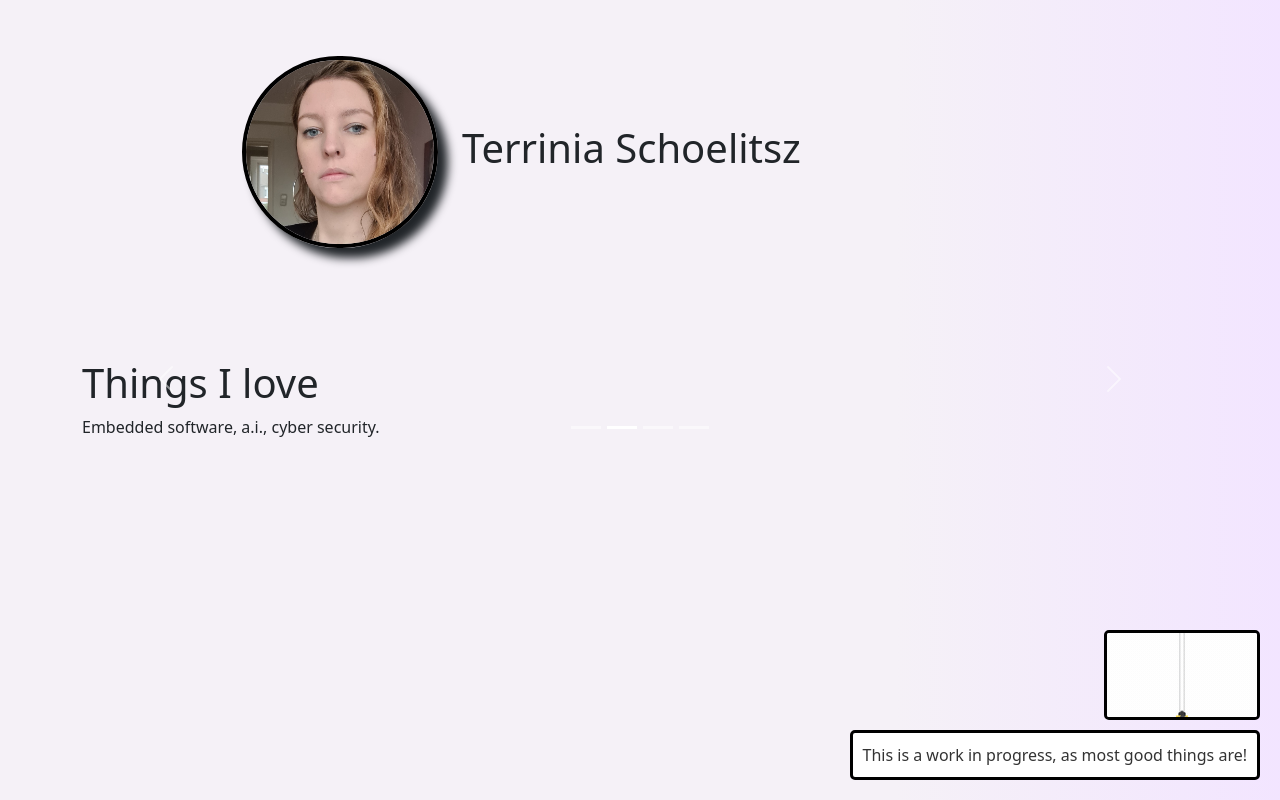
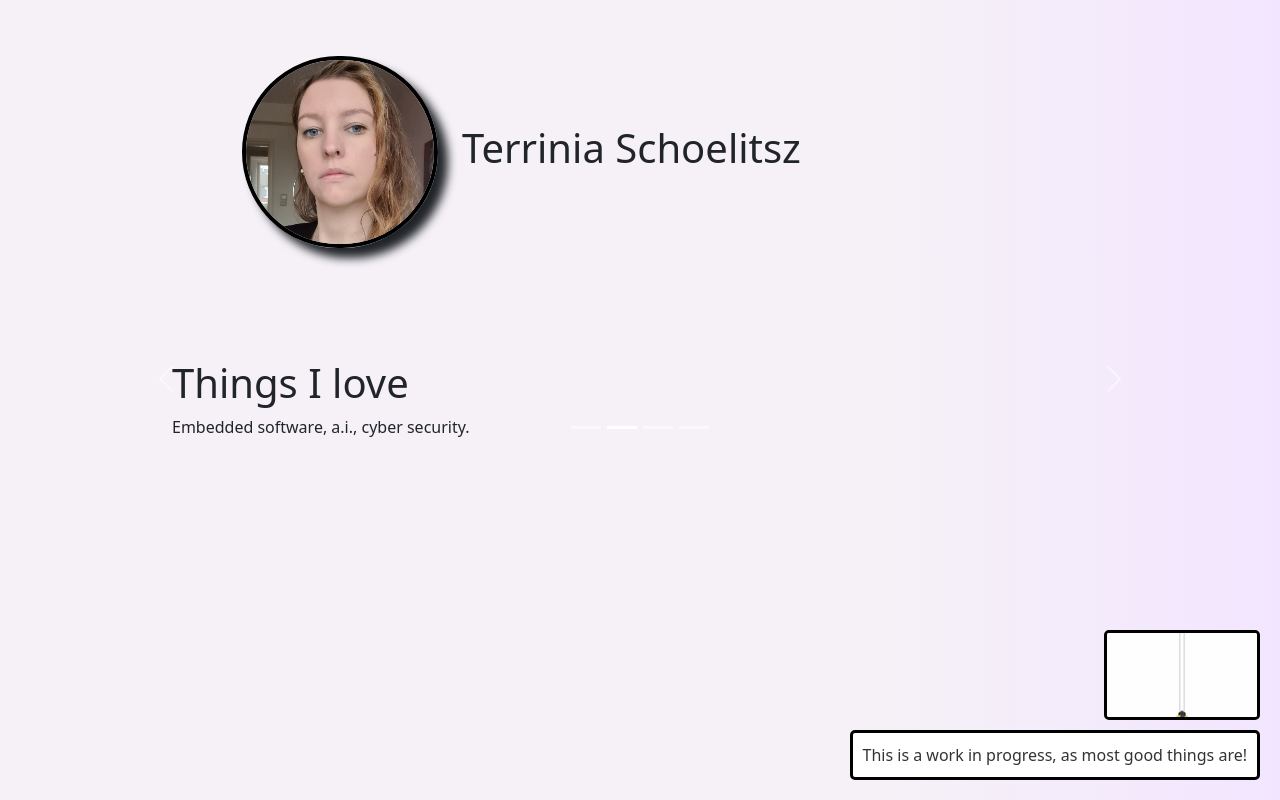
Before and after one commit to Schoelitsz/cv_reactapp, a React (Create React App) app: page / in a window 1280 px wide. Shown: the top 800 px of the page. Built offline with nearby package versions, Linux system fonts and the light colour scheme.

Commit message:
styled carousel

```diff
--- a/src/styles/scss/Section.scss
+++ b/src/styles/scss/Section.scss
@@ -36,6 +36,20 @@
 
     .carousel {
         padding-top:5%;
+
+        .carousel-control-prev {
+            color: black;
+        }
+
+        .carousel-item {
+            padding-left:90px;
+            padding-right:90px;
+        }
+
+        .carousel-content {
+            //height: 50%;
+            padding: 50px;
+        }
     }
 }
 
```
